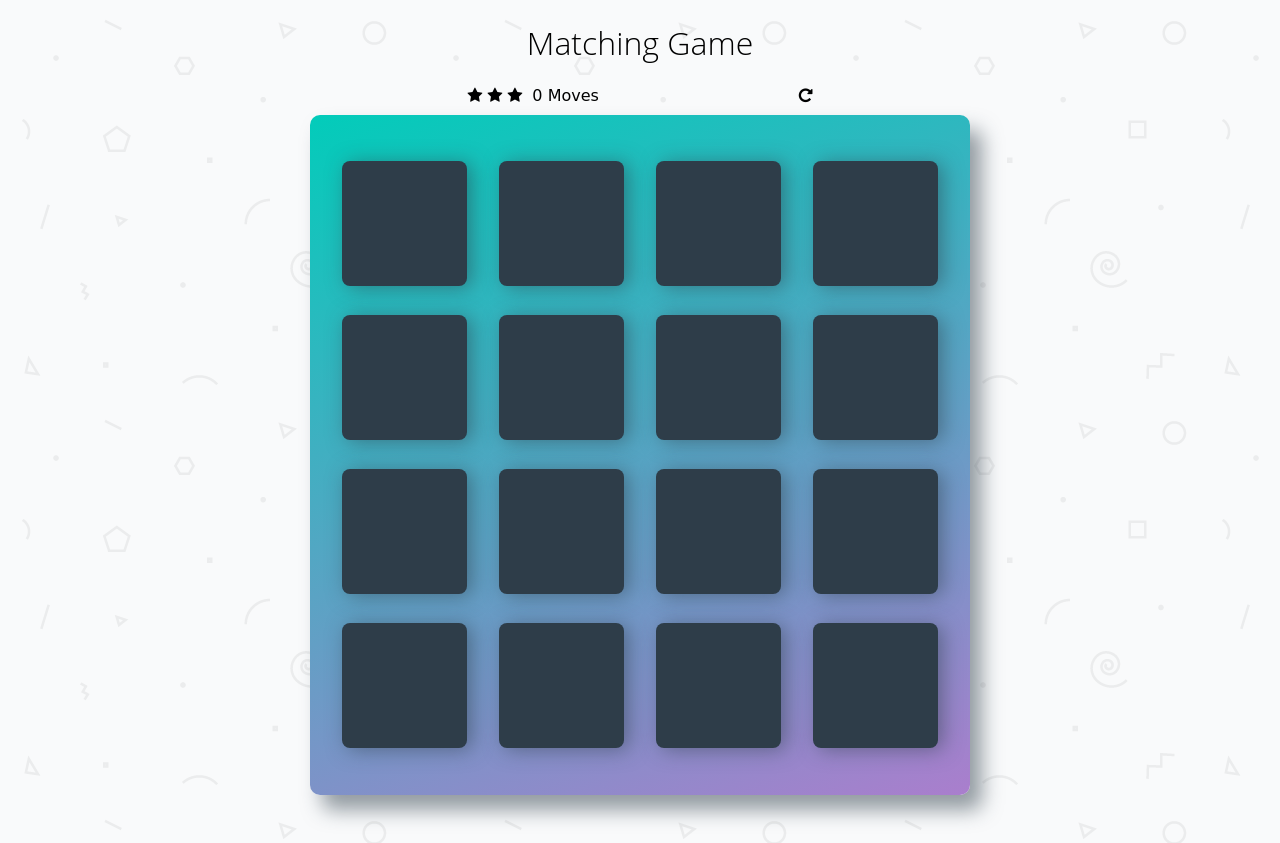
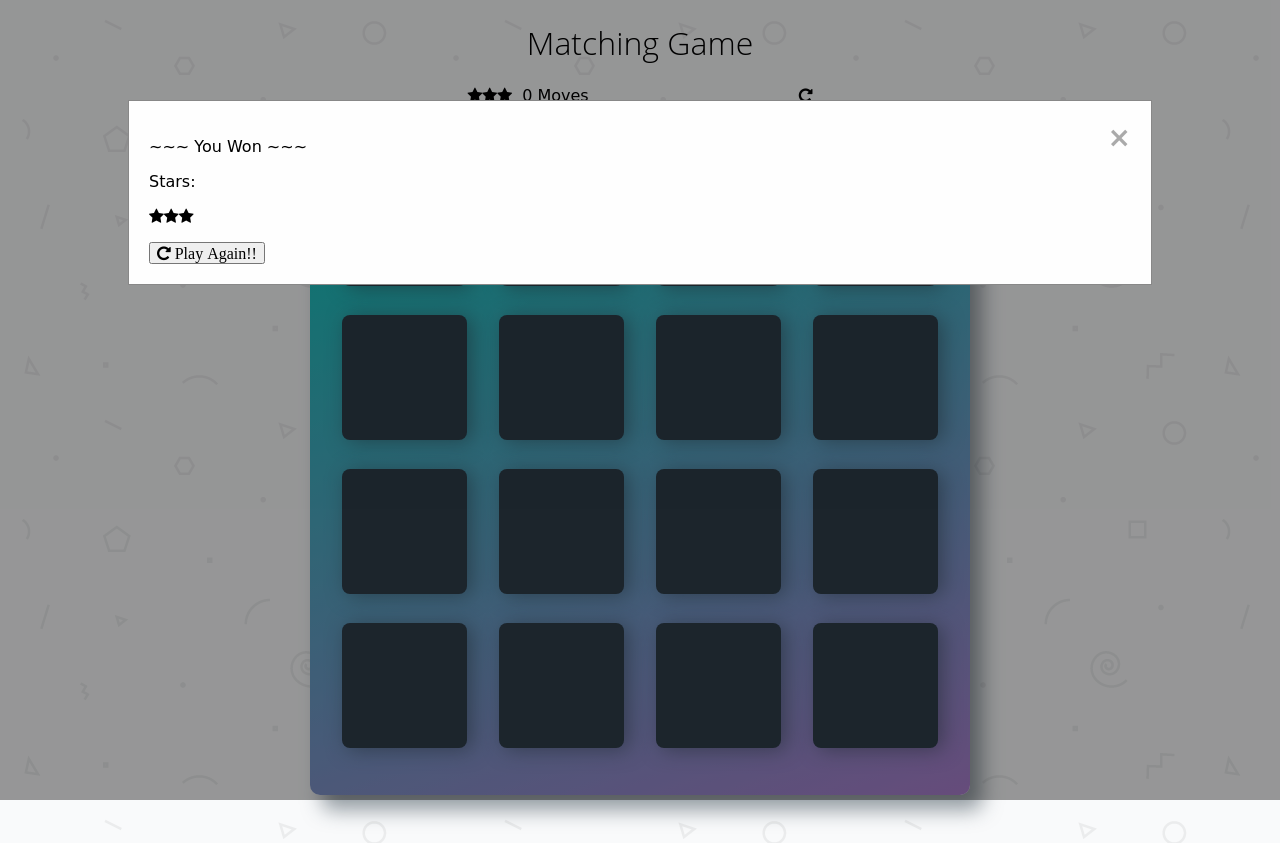
Before and after one commit to devRayanwv/memoryGame_udacity, a website: page index.html in a window 1280 px wide. Drawn offline with Linux system fonts and the light colour scheme; a web font is replaced by a local one.

Commit message:
Adding modal for the final message and fix some bugs

```diff
--- a/css/app.css
+++ b/css/app.css
@@ -107,3 +107,45 @@ h1 {
     float: right;
     cursor: pointer;
 }
+
+/*
+This model style from https://www.w3schools.com/howto/tryit.asp?filename=tryhow_css_modal
+*/
+/* The Modal (background) */
+.modal {
+    display: none; /* Hidden by default */
+    position: fixed; /* Stay in place */
+    z-index: 1; /* Sit on top */
+    padding-top: 100px; /* Location of the box */
+    left: 0;
+    top: 0;
+    width: 100%; /* Full width */
+    height: 100%; /* Full height */
+    overflow: auto; /* Enable scroll if needed */
+    background-color: rgb(0,0,0); /* Fallback color */
+    background-color: rgba(0,0,0,0.4); /* Black w/ opacity */
+}
+
+/* Modal Content */
+.modal-content {
+    background-color: #fefefe;
+    margin: auto;
+    padding: 20px;
+    border: 1px solid #888;
+    width: 80%;
+}
+
+/* The Close Button */
+.close {
+    color: #aaaaaa;
+    float: right;
+    font-size: 28px;
+    font-weight: bold;
+}
+
+.close:hover,
+.close:focus {
+    color: #000;
+    text-decoration: none;
+    cursor: pointer;
+}
--- a/index.html
+++ b/index.html
@@ -16,18 +16,26 @@
         </header>
 
         <section class="score-panel">
-        	<ul class="stars">
-        		<li><i class="fa fa-star"></i></li>
-        		<li><i class="fa fa-star"></i></li>
-        		<li><i class="fa fa-star"></i></li>
-        	</ul>
+        	<ul class="stars"></ul>
 
         	<span class="moves"></span> Moves
 
             <div class="restart">
         		<i class="fa fa-repeat"></i>
         	</div>
-            <div class="final-message"></div>
+            <!-- The Modal -->
+            <div id="myModal" class="modal">
+                 <!-- Modal content -->
+                <div class="modal-content">
+                     <span class="close">&times;</span>
+                    <div class="game-details">
+                        <p>~~~ You Won ~~~</p>
+                        <div class="final-message"></div>
+                        <p>Stars: <ul class="stars"></ul></p>
+                         <button id="playAgain" value="Play Again" <i class="fa fa-repeat"></i> Play Again!!</button>
+                    </div>
+                </div>
+            </div>
         </section>
 
         <ul class="deck">
--- a/js/app.js
+++ b/js/app.js
@@ -23,18 +23,24 @@
 /*
  * Create a list that holds all of your cards
  */
-var cards = ['paper-plane-o', 'anchor', 'bolt', 'cube', 'anchor', 'leaf',
+let cards = ['paper-plane-o', 'anchor', 'bolt', 'cube', 'anchor', 'leaf',
     'bicycle', 'diamond', 'bomb', 'leaf', 'bomb', 'bolt', 'bicycle', 'paper-plane-o', 'cube', 'diamond'];
-var openedCards = [];
-var lockedCardsList = []; // This list to contains matched cards
-var restartButton = document.querySelector('.restart');
-var deck = document.querySelector('.deck');
-var moves = document.querySelector('.moves');
-var counter = 0;
-var finalMessage = document.querySelector('.final-message');
+let openedCards = [];
+let lockedCardsList = []; // This list to contains matched cards
+let restartButton = document.querySelector('.restart');
+let deck = document.querySelector('.deck');
+let moves = document.querySelector('.moves');
+let counter = 0;
+let finalMessage = document.querySelector('.final-message');
+let modal = document.getElementById('myModal');
+let closeBtn = document.getElementsByClassName('close')[0];
+let stars = document.querySelector('.stars');
+let starsInModal = document.querySelectorAll('.stars')[1];
+let playAgain = document.getElementById('playAgain');
 
 moves.innerHTML = counter;
 setupCards();
+modal.style.display = 'block';
 
 /**
 * @description  Increament the move number.
@@ -43,6 +49,18 @@ setupCards();
 */
 function increamnetMoveNumber() {
     moves.innerHTML = ++counter;
+
+    // To remove one start after move 10 and 17
+    if(counter === 10)
+    {
+        stars.removeChild(stars.childNodes[0]);
+        starsInModal.removeChild(starsInModal.childNodes[0]);
+    }
+    else if(counter === 17)
+    {
+        stars.removeChild(stars.childNodes[0]);
+        starsInModal.removeChild(starsInModal.childNodes[0]);
+    }
 }
 
 /**
@@ -51,8 +69,26 @@ function increamnetMoveNumber() {
 * @returns NONE
 */
 function displayFinalMessage() {
-    finalMessage.innerHTML = 'You win with the score [' + counter + '].';
+    modal.style.display = 'block';
+    finalMessage.innerHTML = 'You win with the score [' + ++counter + '].';
 }
+
+/**
+* @description  Close model when user click on clode button.
+* @param NONE
+* @returns NONE
+*/
+closeBtn.onclick = function() {
+    modal.style.display = 'none';
+};
+
+// When the user clicks anywhere outside of the modal, close it
+window.onclick = function(event) {
+    if (event.target == modal) {
+        modal.style.display = 'none';
+    }
+};
+
 /*
  * Display the cards on the page
  *   - shuffle the list of cards using the provided "shuffle" method below
@@ -69,7 +105,7 @@ TODO :
 */
 // Shuffle function from http://stackoverflow.com/a/2450976
 function shuffle(array) {
-    var currentIndex = array.length, temporaryValue, randomIndex;
+    let currentIndex = array.length, temporaryValue, randomIndex;
 
     while (currentIndex !== 0) {
         randomIndex = Math.floor(Math.random() * currentIndex);
@@ -133,7 +169,7 @@ function addToOpenedCards(card) {
             lockedCards(openedCards);
         } else {
             // if the cards are not matched, then we will close the cards and remove them from the list
-            var delayInMilliseconds = 300; // 1 second
+            let delayInMilliseconds = 300; // 1 second
                 openedCards[0].className = 'card show open';
                 openedCards[1].className = 'card show open';
             setTimeout(function() {
@@ -156,12 +192,15 @@ function addToOpenedCards(card) {
 * @returns NONE
 */
 function setupCards() {
-    var li;
-    var i;
+    let li;
+    let i;
     counter = 0;
     moves.innerHTML = counter;
     openedCards = [];
     lockedCardsList = [];
+    stars.innerHTML = '<li><i class="fa fa-star"></i></li><li><i class="fa fa-star"></i></li><li><i class="fa fa-star"></i></li>';
+    starsInModal.innerHTML = '<li><i class="fa fa-star"></i></li><li><i class="fa fa-star"></i></li><li><i class="fa fa-star"></i></li>';
+
     finalMessage.innerHTML = '';
     deck.innerHTML = '';
     cards = shuffle(cards);
@@ -184,15 +223,20 @@ function setupCards() {
 */
 restartButton.addEventListener('click', function(){
     setupCards();
+    console.log('hi');
 });
 
+playAgain.addEventListener('click', function(){
+    setupCards();
+    modal.style.display = 'none';
+});
 
 deck.addEventListener('click', function(event){
 
     // I don't like the idea of creating EventListener funcrion for each card
     // So, I tried to do one function that handled all click events based on (event.target) attributes
 
-    var clickedCard;
+    let clickedCard;
     // Check if the <li> tag has been clicked
     if (event.target.tagName === 'LI')
     {
```
